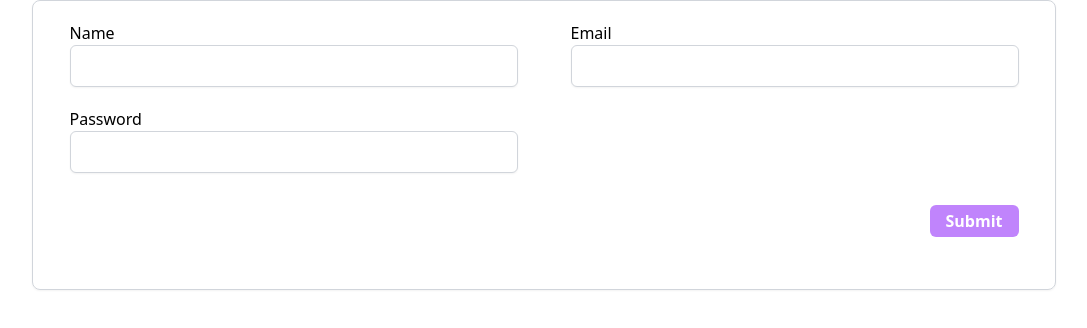
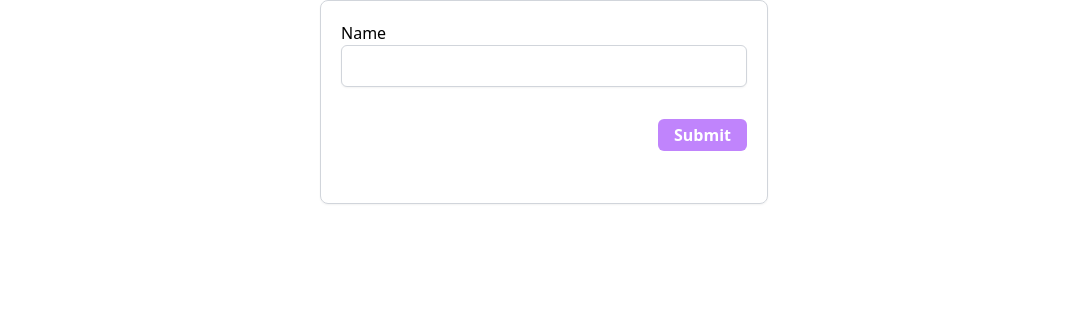
Before and after one commit to mahdimortuza/react-reusable-components, a React (Vite) app: page / in a window 1280 px wide. Shown: the top 328 px of the page, without its empty margins (96-1183 px from the left). Built offline with nearby package versions, Linux system fonts and the light colour scheme.

Commit message:
form exported

```diff
--- a/src/App.tsx
+++ b/src/App.tsx
@@ -1,6 +1,7 @@
 // import { FormEvent, useState } from "react";
 // import Button from "./components/ui/Button";
-import NormalForm from "./components/normalForm/NormalForm";
+import { FieldValues, useForm } from "react-hook-form";
+import { Form, FormSection, FormSubmit } from "./components/reusableForm";
 import Container from "./components/ui/Container";
 // import Modal from "./components/ui/Modal";
 
@@ -15,6 +16,15 @@
   //   console.log("clicked");
   // };
 
+  const {
+    handleSubmit,
+    register,
+    formState: { errors },
+  } = useForm();
+
+  const onSubmit = (data: FieldValues) => {
+    console.log(data);
+  };
   return (
     <Container>
       {/* <div className=" h-screen w-full flex justify-center items-center">
@@ -31,7 +41,22 @@
         </Modal>
       </div> */}
 
-      <NormalForm />
+      <Form onSubmit={handleSubmit(onSubmit)}>
+        <FormSection>
+          <div className="w-full max-w-md">
+            <label className="block" htmlFor="name">
+              Name
+            </label>
+            <input className="" type="text" id="name" {...register("name")} />
+            {errors.name && (
+              <span className="text-xs text-red-500">
+                {errors.name.message}
+              </span>
+            )}
+          </div>
+        </FormSection>
+        <FormSubmit />
+      </Form>
     </Container>
   );
 }
--- a/src/components/reusableForm/Form.tsx
+++ b/src/components/reusableForm/Form.tsx
@@ -0,0 +1,24 @@
+import { createContext } from "react";
+import cn from "../../utils/cn";
+export const FormElementContext = createContext<{ double: boolean } | null>(
+  null
+);
+
+export const Form = ({ children, onSubmit, double }) => {
+  return (
+    <FormElementContext.Provider value={{ double }}>
+      <form
+        className={cn(
+          "border border-gray-300 shadow-sm rounded-lg w-full p-5 mx-auto",
+          {
+            "max-w-5xl": double,
+            "max-w-md": !double,
+          }
+        )}
+        onSubmit={onSubmit}
+      >
+        {children}
+      </form>
+    </FormElementContext.Provider>
+  );
+};
--- a/src/components/reusableForm/FormSection.tsx
+++ b/src/components/reusableForm/FormSection.tsx
@@ -1,9 +1,17 @@
-const FormSection = () => {
+import { useContext } from "react";
+import { FormElementContext } from ".";
+import cn from "../../utils/cn";
+
+export const FormSection = ({ children }) => {
+  const { double } = useContext(FormElementContext);
+
   return (
-    <div>
-      <h1>form section</h1>
+    <div
+      className={cn("  grid grid-cols-1 justify-items-center  gap-5", {
+        "md:grid-cols-2": double,
+      })}
+    >
+      {children}
     </div>
   );
 };
-
-export default FormSection;
--- a/src/components/reusableForm/FormSubmit.tsx
+++ b/src/components/reusableForm/FormSubmit.tsx
@@ -1,9 +1,21 @@
-const FormSubmit = () => {
+import { useContext } from "react";
+import { FormElementContext } from ".";
+import cn from "../../utils/cn";
+import Button from "../ui/Button";
+
+export const FormSubmit = () => {
+  const { double } = useContext(FormElementContext);
   return (
-    <div>
-      <h1>form submit</h1>
+    <div
+      className={cn("  grid grid-cols-1 justify-items-center  gap-5 my-8", {
+        "md:grid-cols-2": double,
+      })}
+    >
+      <div className=" w-full max-w-md col-start-1 md:col-start-2 flex justify-end">
+        <Button className="w-full md:w-fit" type="submit">
+          Submit
+        </Button>
+      </div>
     </div>
   );
 };
-
-export default FormSubmit;
--- /dev/null
+++ b/src/components/reusableForm/index.ts
@@ -0,0 +1,3 @@
+export * from "./Form";
+export * from "./FormSection";
+export * from "./FormSubmit";
```
